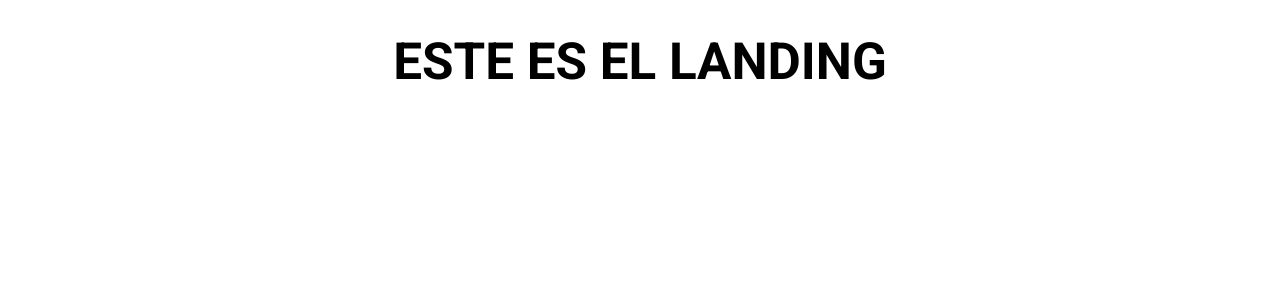
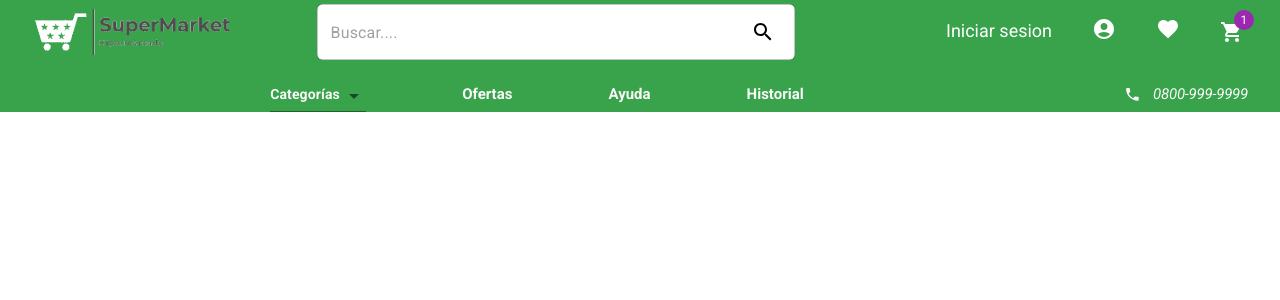
Before and after one commit to parzybaal/super-market-client, a React (Vite) app in the folder client/: page / in a window 1280 px wide. Shown: the top 300 px of the page. Built offline with nearby package versions, Linux system fonts and the light colour scheme.

Commit message:
SUP-19 Falta mejorar el responsive

```diff
--- a/client/src/components/EllipsisText/EllipsisText.tsx
+++ b/client/src/components/EllipsisText/EllipsisText.tsx
@@ -9,6 +9,7 @@ interface Title {
 const EllipsisText: React.FC<Title> = ({ title, lines = 1, styles = {} }) => {
   return (
     <Typography
+      title={title}
       sx={[
         {
           display: "-webkit-box",
--- a/client/src/components/Navbar/Navbar.scss
+++ b/client/src/components/Navbar/Navbar.scss
@@ -1,87 +1,88 @@
-.navbar-container{
+.navbar-container {
   display: flex;
   flex-direction: column;
-    background-color: #38A34A;
+  background-color: #38a34a;
   position: fixed;
   width: 100%;
   height: 7em;
   top: 0;
   left: 0;
-    .stack-first-container{
+  z-index: 9999;
+  .stack-first-container {
     display: flex;
     justify-content: space-between;
     align-items: center;
     flex-direction: row;
     padding-left: 1em;
     padding-right: 1em;
-        padding-top: .5em;
-        padding-bottom: .5em;
+    padding-top: 0.5em;
+    padding-bottom: 0.5em;
     height: 3em;
-        .logo{
+    .logo {
       object-fit: cover;
       object-position: center;
     }
-        .stack-links{
+    .stack-links {
       display: flex;
       justify-content: space-around;
       flex-direction: row;
       width: 50%;
-            color: #F9F9F9;
+      color: #f9f9f9;
       font-family: Roboto;
       font-size: 18px;
       font-weight: 700;
     }
   }
-    .stack-second-container{
+  .stack-second-container {
     display: flex;
     align-items: center;
     flex-direction: row;
     width: 100%;
-        .stack-second-1{
+    .stack-second-1 {
       display: flex;
       align-items: center;
       justify-content: center;
       flex-direction: row;
       margin-right: 2.5em;
       width: 100%;
-            .select-container{
+      .select-container {
         display: flex;
         justify-content: center;
         align-items: center;
-                margin-bottom: .8em;
+        margin-bottom: 0.8em;
         border: none;
-                .select-label{
+        .select-label {
           font-size: 15px;
-                    color: #F9F9F9;
+          color: #f9f9f9;
           font-family: Roboto;
           font-size: 14px;
           font-weight: 700;
         }
-                .select-input{
+        .select-input {
           width: 6em;
         }
       }
-            .stack-second-navlinks{
+      .stack-second-navlinks {
         font-size: 15px;
-                color: #F9F9F9;
+        color: #f9f9f9;
         font-family: Roboto;
         font-weight: 700;
       }
     }
-        .stack-second-2{
+    .stack-second-2 {
       align-items: flex-end;
       justify-content: flex-end;
       flex-direction: row;
       width: 10em;
       margin-right: 2em;
-            .stack-logo-phone{
-                width: .7em;
-                height: .7em;
-                color: #F9F9F9;
-                margin-right: .5em;
+      .stack-logo-phone {
+        width: 0.7em;
+        height: 0.7em;
+        color: #f9f9f9;
+        margin-right: 0.5em;
       }
-            .stack-p-phone{
-                color: #F9F9F9;
+      .stack-p-phone {
+        color: #f9f9f9;
         font-family: Roboto;
         font-size: 15px;
         font-style: italic;
--- a/client/src/pages/detail/Detail.tsx
+++ b/client/src/pages/detail/Detail.tsx
@@ -72,17 +72,13 @@ function Detail() {
           <Typography color={"#38A34A"}>${product.discount.text}</Typography>
         </Stack>
         <Typography color="rgba(0, 0, 0, 0.5)">
-          en 12 x ${product.offer_price / 12}
+          en 12 x ${(product.offer_price / 12).toFixed(2)}
         </Typography>
         <Divider sx={{ margin: "0.4rem 0" }} />
         <Typography color="rgba(0, 0, 0, 0.5)">
           Stock: {product.stock}
         </Typography>
-        <Stack
-          flexDirection={"row"}
-          justifyContent={"space-between"}
-          alignItems={"center"}
-        >
+        <Stack flexDirection={"row"} alignItems={"center"} gap={"2rem"}>
           <AddToCartButton />
           <Stack
             flexDirection={"row"}
@@ -99,11 +95,11 @@ function Detail() {
         </Stack>
         <Divider sx={{ margin: "0.8rem 0" }} />
         <EllipsisText title={product.description} lines={5} />
-        <Stack>
+        <Stack gap={"0.4rem"}>
           <Typography>
             <span style={{ fontWeight: "bold" }}>12</span> cuotas de
             <span style={{ fontWeight: "bold" }}>
-              ${product.offer_price / 12}
+              {` $${(product.offer_price / 12).toFixed(2)}`}
             </span>
           </Typography>
           <Stack flexDirection={"row"} gap={"0.4rem"}>
--- a/client/src/pages/detail/components/AddToCartButton.tsx
+++ b/client/src/pages/detail/components/AddToCartButton.tsx
@@ -3,6 +3,7 @@ import AddIcon from "@mui/icons-material/Add";
 import { useState } from "react";
 import AddCircleIcon from "@mui/icons-material/AddCircle";
 import RemoveCircleIcon from "@mui/icons-material/RemoveCircle";
+import styles from "./styles/button";
 
 const AddToCartButton = () => {
   const [count, setCount] = useState<number>(0);
@@ -20,19 +21,7 @@ const AddToCartButton = () => {
       {count <= 0 ? (
         <Button
           variant="contained"
-          sx={{
-            padding: "15px",
-            borderRadius: "25px",
-            width: "200px",
-            height: "50px",
-            textTransform: "none",
-            alignItems: "center",
-            gap: "0.6rem",
-            backgroundColor: "#38A34A",
-            "&:hover": {
-              backgroundColor: "#246D30",
-            },
-          }}
+          sx={styles.button}
           onClick={() => incrementCount()}
         >
           <AddIcon sx={{ fontSize: 26 }} />
@@ -41,23 +30,7 @@ const AddToCartButton = () => {
           </Typography>
         </Button>
       ) : (
-        <Button
-          variant="contained"
-          sx={{
-            padding: "7px",
-            borderRadius: "25px",
-            width: "200px",
-            height: "50px",
-            textTransform: "none",
-            alignItems: "center",
-            gap: "0.6rem",
-            backgroundColor: "#38A34A",
-            "&:hover": {
-              backgroundColor: "#246D30",
-            },
-            justifyContent: "space-between",
-          }}
-        >
+        <Button variant="contained" sx={styles.activeButton}>
           <RemoveCircleIcon
             onClick={() => reduceCount()}
             sx={{ fontSize: 40 }}
--- a/client/src/pages/detail/components/Swipeable.tsx
+++ b/client/src/pages/detail/components/Swipeable.tsx
@@ -5,6 +5,7 @@ import KeyboardArrowRightIcon from "@mui/icons-material/KeyboardArrowRight";
 import { Carousel } from "react-responsive-carousel";
 import "react-responsive-carousel/lib/styles/carousel.min.css";
 import Images from "./models/images.interface";
+import styles from "./styles";
 
 const SwipeableTextMobileStepper: React.FC<Images> = ({ images }) => {
   const [activeStep, setActiveStep] = useState<number>(0);
@@ -25,7 +26,7 @@ const SwipeableTextMobileStepper: React.FC<Images> = ({ images }) => {
   };
 
   return (
-    <Box sx={{ maxWidth: 650, flexGrow: 1, position: "relative" }}>
+    <Box sx={styles.container}>
       <Carousel
         selectedItem={activeStep}
         onChange={handleStepChange}
@@ -36,28 +37,11 @@ const SwipeableTextMobileStepper: React.FC<Images> = ({ images }) => {
       >
         {images.map((step, index) => (
           <div key={index}>
-            <img
-              style={{
-                height: 550,
-                display: "block",
-                maxWidth: 650,
-                overflow: "hidden",
-                width: 650,
-              }}
-              src={step}
-            />
+            <img style={styles.img} src={step} />
           </div>
         ))}
       </Carousel>
-      <Stack
-        flexDirection={"row"}
-        justifyContent={"space-between"}
-        sx={{
-          position: "absolute",
-          top: 250,
-          width: 650,
-        }}
-      >
+      <Stack sx={styles.arrowContainer}>
         <Button size="small" onClick={handleBack} disabled={activeStep === 0}>
           <KeyboardArrowLeftIcon sx={{ fontSize: 50 }} />
         </Button>
--- /dev/null
+++ b/client/src/pages/detail/components/styles/button.ts
@@ -0,0 +1,36 @@
+interface Styles {
+  button: object;
+  activeButton: object;
+}
+
+const styles: Styles = {
+  button: {
+    padding: "15px",
+    borderRadius: "25px",
+    width: "200px",
+    height: "50px",
+    textTransform: "none",
+    alignItems: "center",
+    gap: "0.6rem",
+    backgroundColor: "#38A34A",
+    "&:hover": {
+      backgroundColor: "#246D30",
+    },
+  },
+  activeButton: {
+    padding: "7px",
+    borderRadius: "25px",
+    width: "200px",
+    height: "50px",
+    textTransform: "none",
+    alignItems: "center",
+    gap: "0.6rem",
+    backgroundColor: "#38A34A",
+    "&:hover": {
+      backgroundColor: "#246D30",
+    },
+    justifyContent: "space-between",
+  },
+};
+
+export default styles;
--- /dev/null
+++ b/client/src/pages/detail/components/styles/index.ts
@@ -0,0 +1,29 @@
+interface Styles {
+  container: object;
+  img: object;
+  arrowContainer: object;
+}
+
+const styles: Styles = {
+  container: {
+    maxWidth: 650,
+    flexGrow: 1,
+    position: "relative",
+  },
+  img: {
+    height: 550,
+    display: "block",
+    maxWidth: 650,
+    overflow: "hidden",
+    width: 650,
+  },
+  arrowContainer: {
+    flexDirection: "row",
+    justifyContent: "space-between",
+    position: "absolute",
+    top: 250,
+    width: 650,
+  },
+};
+
+export default styles;
--- a/client/src/pages/detail/styles/index.ts
+++ b/client/src/pages/detail/styles/index.ts
@@ -6,14 +6,14 @@ const styles: Styles = {
   container: {
     backgroundColor: "#EFEFEF",
     alignItems: "center",
-    padding: "0 5rem",
+    padding: "9rem 5rem",
     flexDirection: "row",
     textAlign: "start",
     gap: "3rem",
   },
 };
 
-const smallScreenMediaQuery = "@media (max-width: 768px)";
+const smallScreenMediaQuery = "@media (max-width: 1290px)";
 (styles.container as Record<string, object>)[smallScreenMediaQuery] = {
   flexDirection: "column",
 };
--- a/client/src/routes/AppRouter.tsx
+++ b/client/src/routes/AppRouter.tsx
@@ -3,7 +3,7 @@ import Home from "../pages/Home/Home";
 import Detail from "../pages/Detail/Detail";
 import NotFound from "../pages/Error/NotFound";
 import { BrowserRouter as Router, Routes, Route } from "react-router-dom";
-/* import Navbar from "../components/Navbar/Navbar"; */
+import Navbar from "../components/Navbar/Navbar";
 import SignIn from "../views/SignIn/SignIn";
 import SignUp from "../views/SignUp/SignUp";
 
@@ -11,7 +11,7 @@ const AppRouter = () => {
   return (
     <>
       <Router>
-        {/* <Navbar /> */}
+        <Navbar />
         <Routes>
           <Route path="/" element={<Landing />} />
           <Route path="/home" element={<Home />} />
```
Lines whose indentation alone changed are shown as unchanged.
